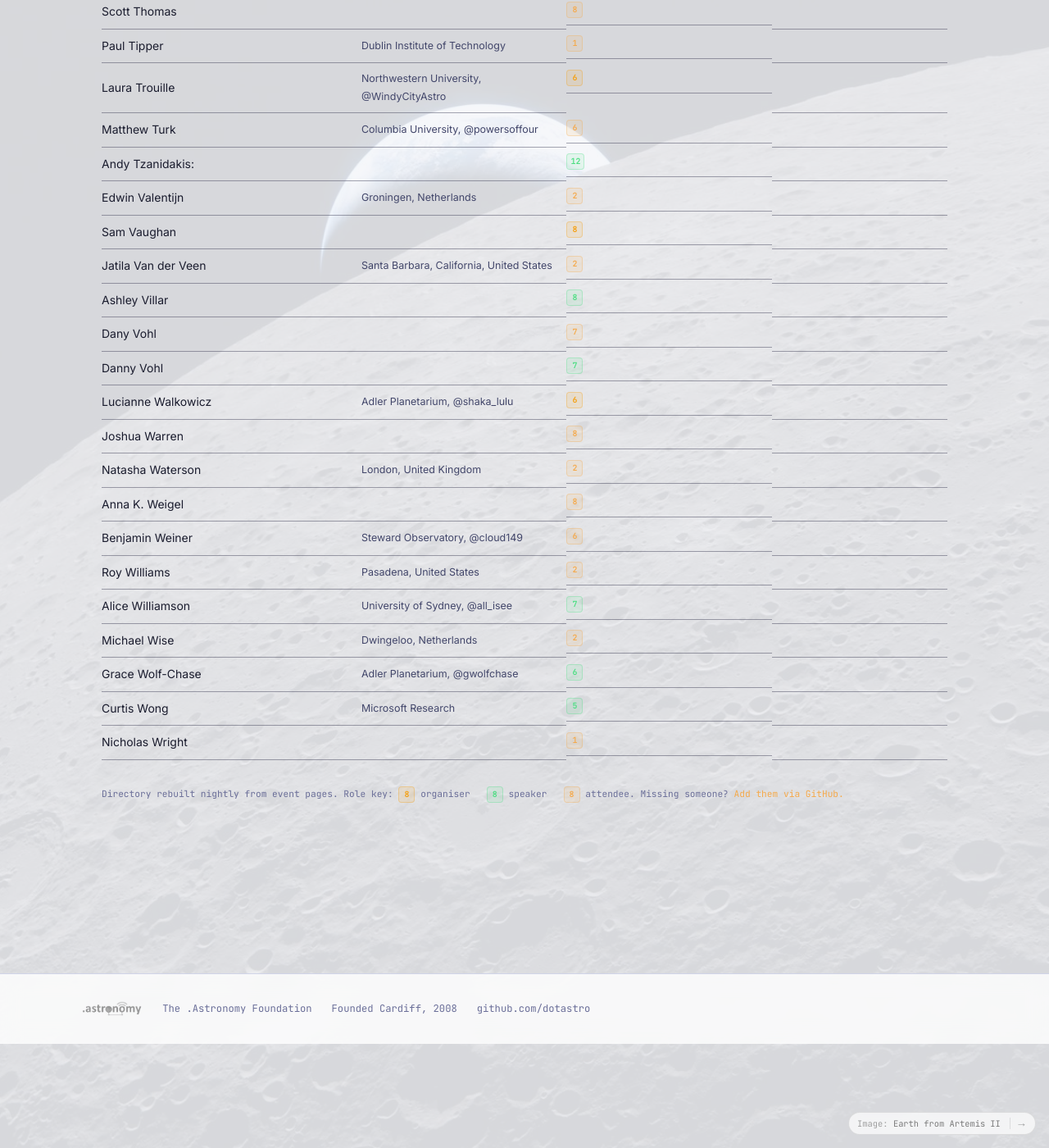
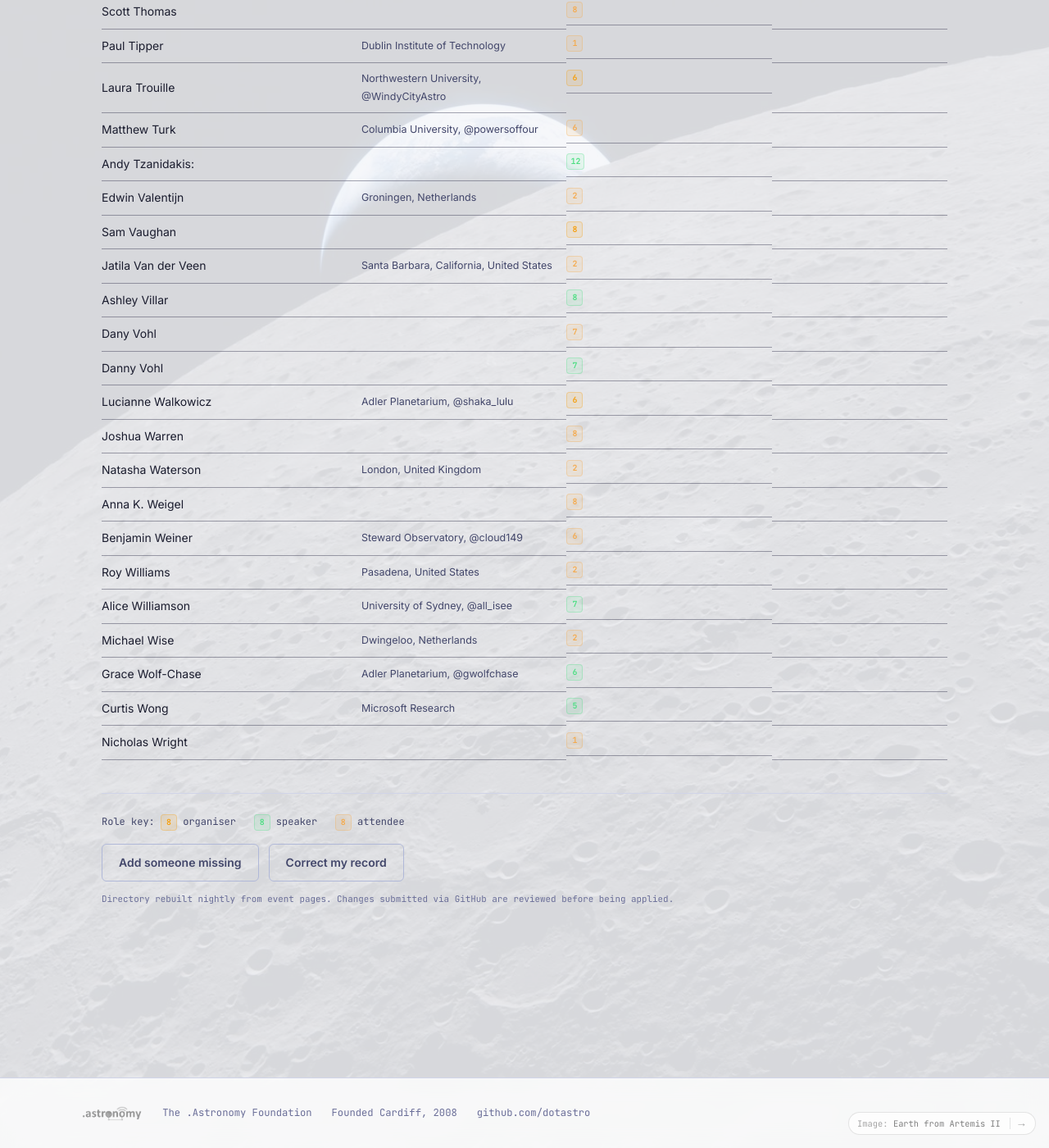
Before and after one commit to dotastro/dotastrosite, a Jekyll site: the page built from community/participants.md, in a window 1280 px wide and 1400 px high, scrolled down 13718 px. Shown: the whole window at 82% size. Built offline with Jekyll 4.4.1, drawn with Linux system fonts in a browser that asks for light colours.

Commit message:
Participants: add 'Correct my record' GitHub issue flow with structured form; update_participant.yml template

```diff
--- a/assets/css/style.css
+++ b/assets/css/style.css
@@ -2916,3 +2916,20 @@ html, body { overflow-x: hidden; max-width: 100vw; }
   .participants-table tbody td:nth-child(2) { display: none; }
   .p-bsky { display: none; }
 }
+
+.dir-footer-actions {
+  margin-top: 2.5rem;
+  padding-top: 1.5rem;
+  border-top: 1px solid var(--border);
+  font-family: var(--font-mono);
+  font-size: 0.75rem;
+  color: var(--text-muted);
+}
+
+.dir-footer-links {
+  display: flex;
+  gap: 0.75rem;
+  flex-wrap: wrap;
+  margin-top: 0.75rem;
+  margin-bottom: 0.5rem;
+}
--- a/community/participants.md
+++ b/community/participants.md
@@ -142,6 +142,11 @@ description: "Everyone who has ever attended a .Astronomy conference."
 })();
 </script>
 
-<p style="margin-top:2rem; font-family:var(--font-mono); font-size:0.7rem; color:var(--text-dim)">
-  Directory rebuilt nightly from event pages. Role key: <span class="event-badge-xs eb-eight eb-role-org">8</span> organiser &nbsp; <span class="event-badge-xs eb-eight eb-role-spk">8</span> speaker &nbsp; <span class="event-badge-xs eb-eight">8</span> attendee. Missing someone? <a href="https://github.com/dotastro/dotastrosite/issues/new?template=add_participant.yml">Add them via GitHub.</a>
-</p>
+<div class="dir-footer-actions">
+<p>Role key: <span class="event-badge-xs eb-eight eb-role-org">8</span> organiser &nbsp; <span class="event-badge-xs eb-eight eb-role-spk">8</span> speaker &nbsp; <span class="event-badge-xs eb-eight">8</span> attendee</p>
+<div class="dir-footer-links">
+<a href="https://github.com/dotastro/dotastrosite/issues/new?template=add_participant.yml" target="_blank" rel="noopener" class="btn btn-outline btn-sm">Add someone missing</a>
+<a href="https://github.com/dotastro/dotastrosite/issues/new?template=update_participant.yml" target="_blank" rel="noopener" class="btn btn-outline btn-sm">Correct my record</a>
+</div>
+<p style="font-family:var(--font-mono); font-size:0.68rem; color:var(--text-dim); margin-top:0.75rem">Directory rebuilt nightly from event pages. Changes submitted via GitHub are reviewed before being applied.</p>
+</div>
```
Also changed, not shown: .github/ISSUE_TEMPLATE/update_participant.yml (added).
